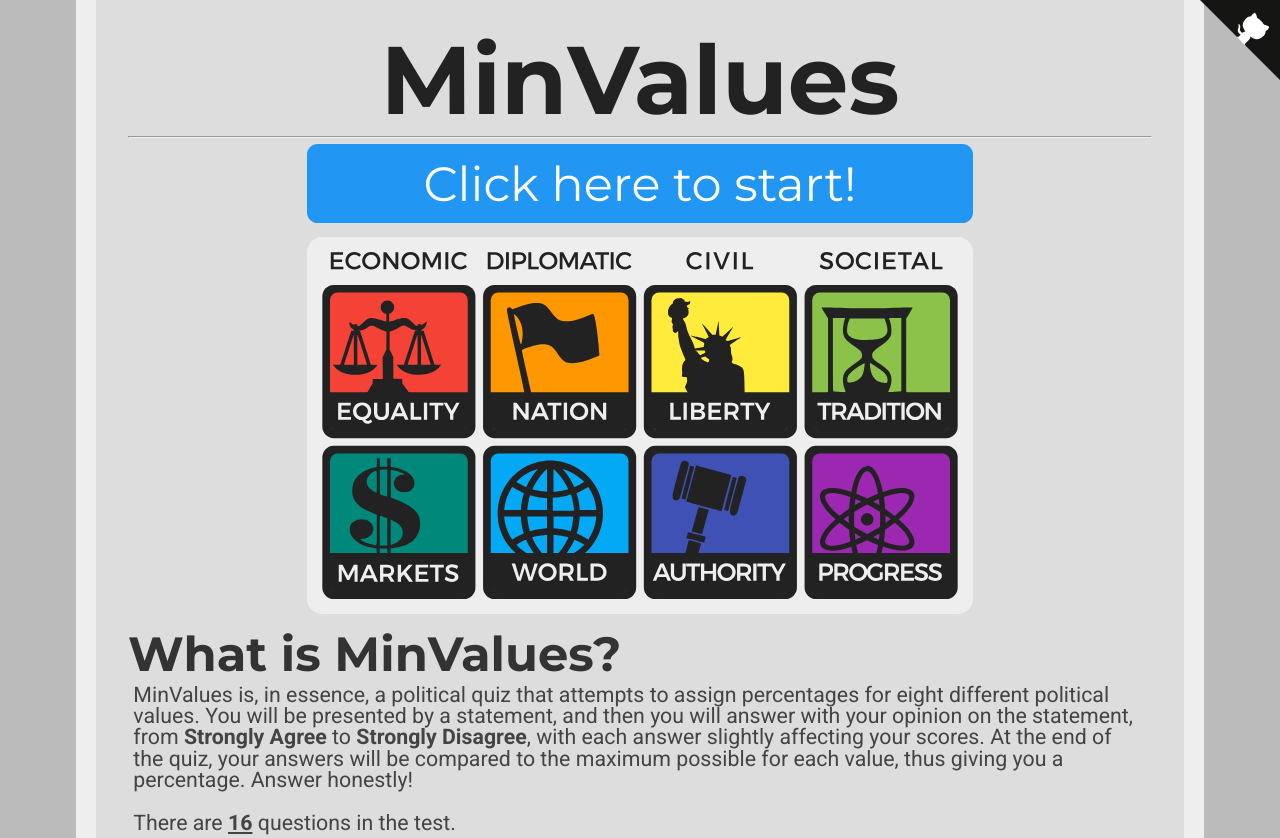
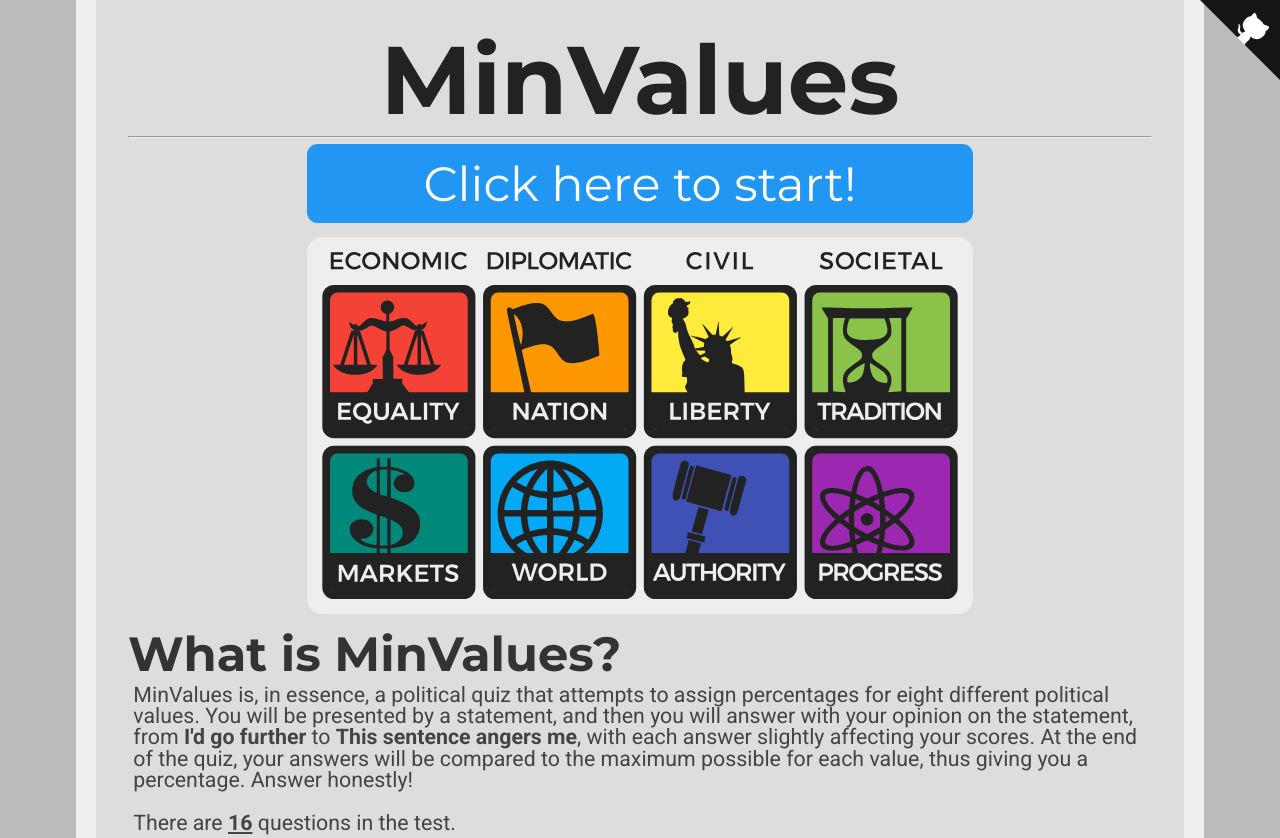
Before and after one commit to MilitaryKamikazze/MinValues, a plain HTML site: page index.html in a window 1280 px wide. Shown: the top 838 px of the page. Drawn offline with Linux system fonts and the light colour scheme.

Commit message:
Update index.html

```diff
--- a/index.html
+++ b/index.html
@@ -21,7 +21,7 @@
 <img src="values.svg" class="center"></img>
 
 <h2>What is MinValues?</h2>
-    <p>MinValues is, in essence, a political quiz that attempts to assign percentages for eight different political values. You will be presented by a statement, and then you will answer with your opinion on the statement, from <b>Strongly Agree</b> to <b>Strongly Disagree</b>, with each answer slightly affecting your scores. At the end of the quiz, your answers will be compared to the maximum possible for each value, thus giving you a percentage. Answer honestly!<br /><br />
+    <p>MinValues is, in essence, a political quiz that attempts to assign percentages for eight different political values. You will be presented by a statement, and then you will answer with your opinion on the statement, from <b>I'd go further</b> to <b>This sentence angers me</b>, with each answer slightly affecting your scores. At the end of the quiz, your answers will be compared to the maximum possible for each value, thus giving you a percentage. Answer honestly!<br /><br />
     There are <b><u><span id="numOfQuestions"></span></u></b> questions in the test.</p>
 
 <h2>What are the eight values?</h2>
```
